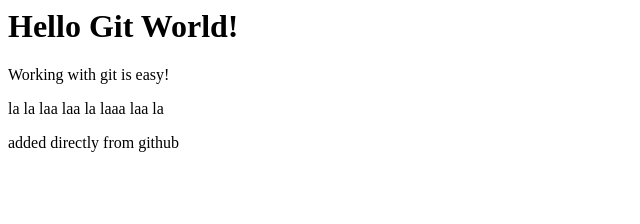
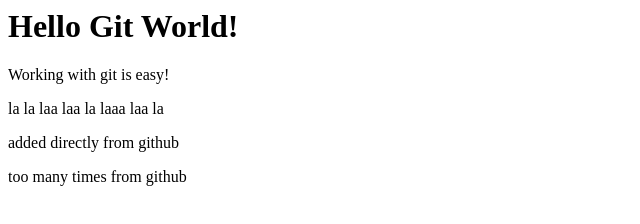
Before and after one commit to ramkrganesh/GitGithubMasterclass, a plain HTML site: page index.html in a window 1280 px wide. Shown: the whole page, without its empty margins (0-640 px from the left). Drawn offline with Linux system fonts and the light colour scheme.

Commit message:
one more update
one more update using github

```diff
--- a/index.html
+++ b/index.html
@@ -12,3 +12,7 @@
 <div>
     <p>added directly from github</p>
 </div>
+
+<div>
+    <p>too many times from github</p>
+</div>
```
